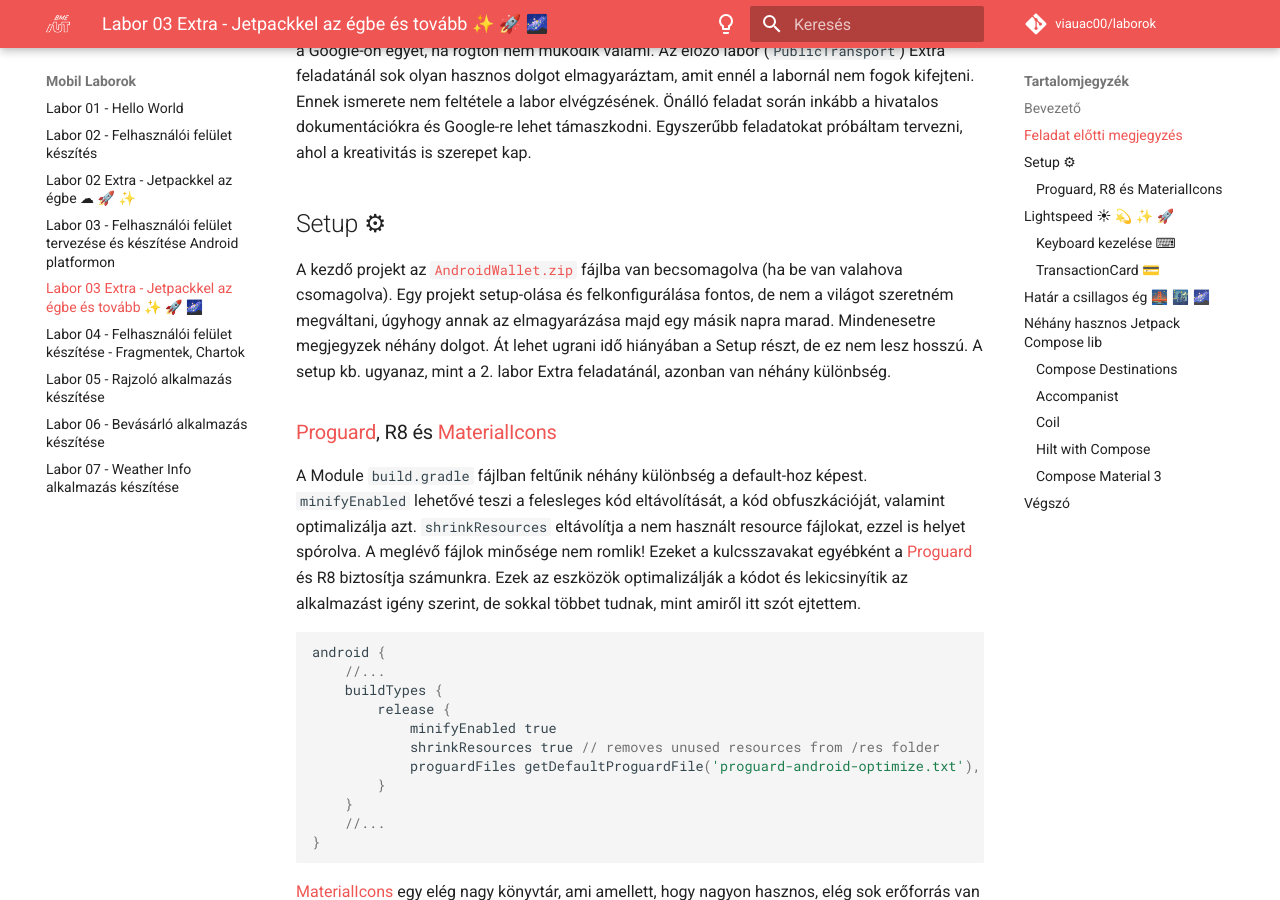
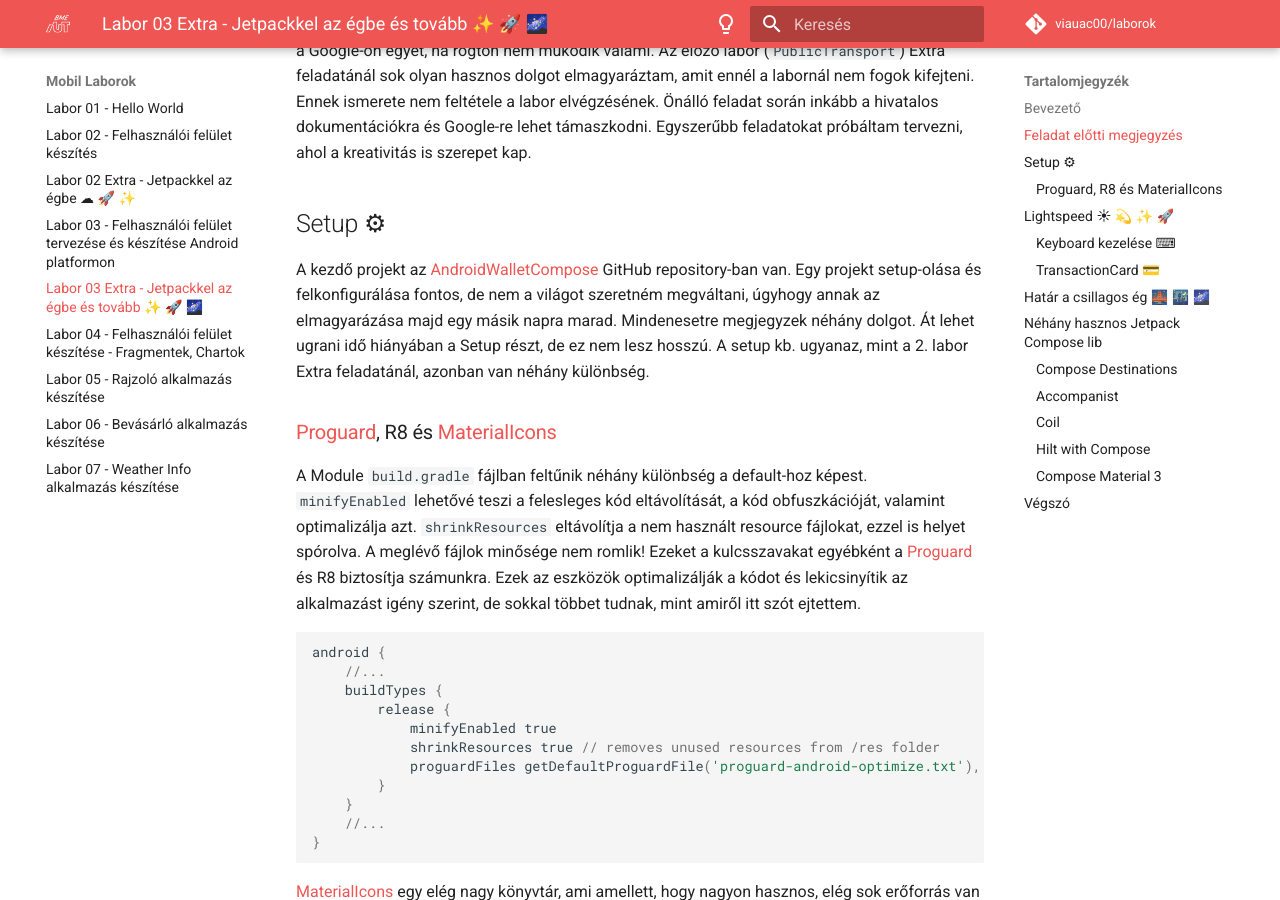
Before and after one commit to VIAUAD02/laborok, an MkDocs documentation site: the page built from docs/laborok/03-android-ui-adv-compose/index.md, in a window 1280 px wide and 900 px high, scrolled down 855 px. Built offline with MkDocs 1.6.1 and Material for MkDocs 9.7.7, drawn with Linux system fonts in a browser that asks for light colours; comment, search, counter and statistics services are not loaded.

Commit message:
Made new repositories for the extra compose labs under the VIAUAC00 GitHub organization. Removed unnecessary assets and modified text to reflect the changes.

```diff
--- a/docs/laborok/03-android-ui-adv-compose/index.md
+++ b/docs/laborok/03-android-ui-adv-compose/index.md
@@ -29,8 +29,8 @@ feltétele a labor elvégzésének. Önálló feladat során inkább a hivatalos
 
 ## Setup ⚙
 
-A kezdő projekt az [`AndroidWallet.zip`](downloads/AndroidWallet.zip) fájlba van becsomagolva
-(ha be van valahova csomagolva). Egy projekt setup-olása és felkonfigurálása fontos, de nem a
+A kezdő projekt az [AndroidWalletCompose](https://github.com/VIAUAC00/AndroidWalletCompose) GitHub repository-ban van.
+Egy projekt setup-olása és felkonfigurálása fontos, de nem a
 világot szeretném megváltani, úgyhogy annak az elmagyarázása majd egy másik napra marad.
 Mindenesetre megjegyzek néhány dolgot. Át lehet ugrani idő hiányában a Setup részt, de ez nem
 lesz hosszú. A setup kb. ugyanaz, mint a 2. labor Extra feladatánál, azonban van néhány különbség.
```
Also changed, not shown: docs/laborok/02-android-ui-compose/index.md (+2 -2 lines), docs/laborok/03-android-ui-adv-compose/assets/Chad.png (deleted), docs/laborok/03-android-ui-adv-compose/assets/Eclair.png (deleted), docs/laborok/03-android-ui-adv-compose/assets/Interop.png (deleted), docs/laborok/03-android-ui-adv-compose/assets/Kutya.png (deleted), docs/laborok/03-android-ui-adv-compose/assets/Me.png (deleted), 1 other file.
